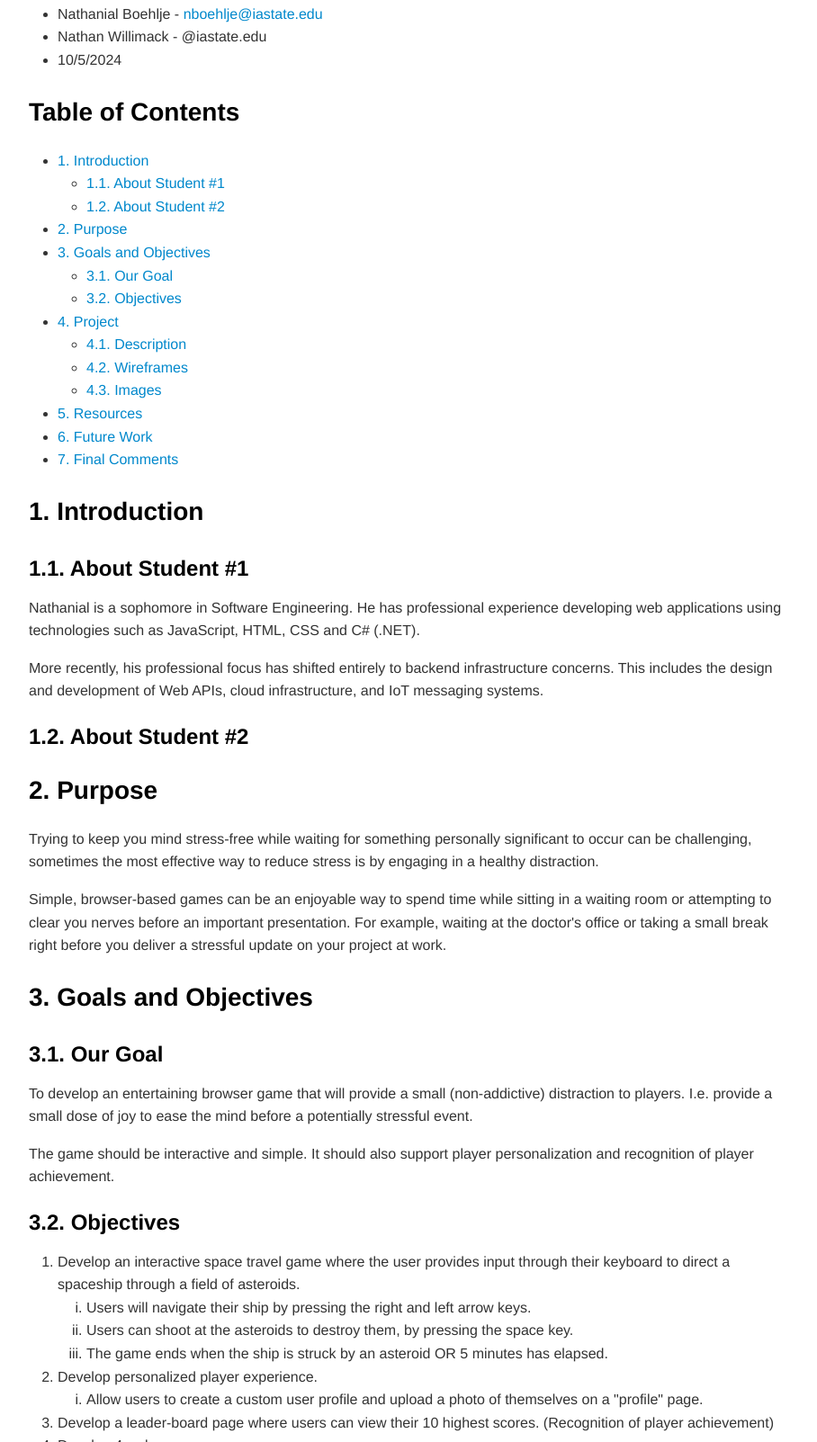
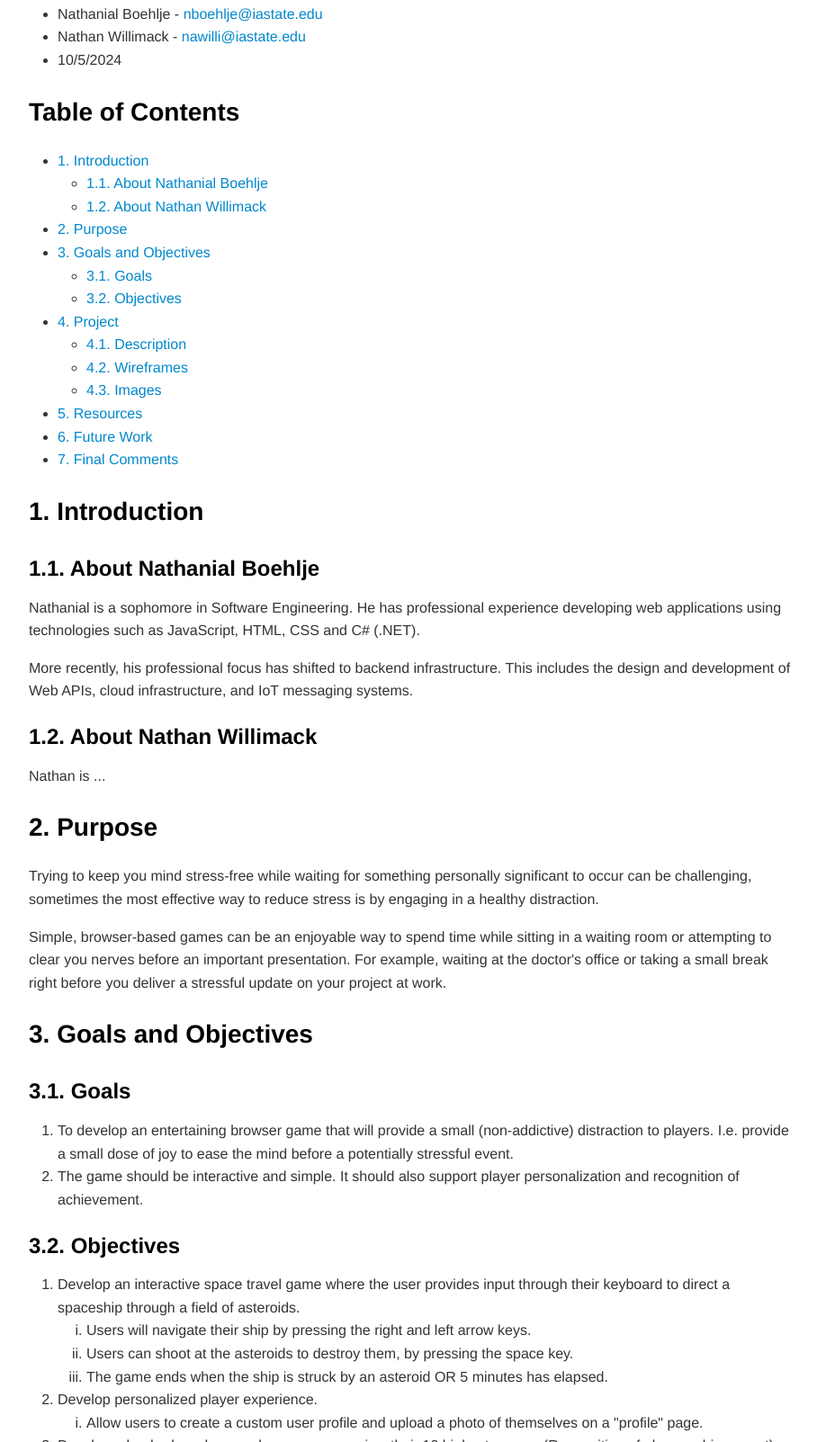
Before and after one commit to nboehlje/se319-midterm-project, a plain HTML site: page docs/Midtermproposal_19.html in a window 1280 px wide. Shown: the part 212-1815 px from the top of the page at 90% size, without its empty margins (183-1091 px from the left). Drawn offline with nearby package versions, Linux system fonts and the light colour scheme.

Commit message:
updated proposal

```diff
--- a/docs/Midtermproposal_19.html
+++ b/docs/Midtermproposal_19.html
@@ -30,21 +30,21 @@ Midterm Project Proposal</p>
 <h1 id="se-3190-midterm-project-proposal-team-19----omit-from-toc--">SE 3190 Midterm Project Proposal: Team #19  <!-- omit from toc --> </h1>
 <ul>
 <li>Nathanial Boehlje - <a href="mailto:nboehlje@iastate.edu">nboehlje@iastate.edu</a></li>
-<li>Nathan Willimack - <netid>@iastate.edu</netid></li>
+<li>Nathan Willimack - <a href="mailto:nawilli@iastate.edu">nawilli@iastate.edu</a></li>
 <li>10/5/2024</li>
 </ul>
 <h2 id="table-of-contents---omit-from-toc--">Table of Contents <!-- omit from toc --> </h2>
 <ul>
 <li><a href="#1-introduction">1. Introduction</a>
 <ul>
-<li><a href="#11-about-student-1">1.1. About Student #1</a></li>
-<li><a href="#12-about-student-2">1.2. About Student #2</a></li>
+<li><a href="#11-about-nathanial-boehlje">1.1. About Nathanial Boehlje</a></li>
+<li><a href="#12-about-nathan-willimack">1.2. About Nathan Willimack</a></li>
 </ul>
 </li>
 <li><a href="#2-purpose">2. Purpose</a></li>
 <li><a href="#3-goals-and-objectives">3. Goals and Objectives</a>
 <ul>
-<li><a href="#31-our-goal">3.1. Our Goal</a></li>
+<li><a href="#31-goals">3.1. Goals</a></li>
 <li><a href="#32-objectives">3.2. Objectives</a></li>
 </ul>
 </li>
@@ -60,17 +60,24 @@ Midterm Project Proposal</p>
 <li><a href="#7-final-comments">7. Final Comments</a></li>
 </ul>
 <h2 id="1-introduction">1. Introduction </h2>
-<h3 id="11-about-student-1">1.1. About Student #1 </h3>
+<h3 id="11-about-nathanial-boehlje">1.1. About Nathanial Boehlje </h3>
 <p>Nathanial is a sophomore in Software Engineering. He has professional experience developing web applications using technologies such as JavaScript, HTML, CSS and C# (.NET).</p>
-<p>More recently, his professional focus has shifted entirely to backend infrastructure concerns. This includes the design and development of Web APIs, cloud infrastructure, and IoT messaging systems.</p>
-<h3 id="12-about-student-2">1.2. About Student #2 </h3>
+<p>More recently, his professional focus has shifted to backend infrastructure. This includes the design and development of Web APIs, cloud infrastructure, and IoT messaging systems.</p>
+<h3 id="12-about-nathan-willimack">1.2. About Nathan Willimack </h3>
+<p>Nathan is ...</p>
 <h2 id="2-purpose">2. Purpose </h2>
 <p>Trying to keep you mind stress-free while waiting for something personally significant to occur can be challenging, sometimes the most effective way to reduce stress is by engaging in a healthy distraction.</p>
 <p>Simple, browser-based games can be an enjoyable way to spend time while sitting in a waiting room or attempting to clear you nerves before an important presentation. For example, waiting at the doctor's office or taking a small break right before you deliver a stressful update on your project at work.</p>
 <h2 id="3-goals-and-objectives">3. Goals and Objectives </h2>
-<h3 id="31-our-goal">3.1. Our Goal </h3>
+<h3 id="31-goals">3.1. Goals </h3>
+<ol>
+<li>
 <p>To develop an entertaining browser game that will provide a small (non-addictive) distraction to players. I.e. provide a small dose of joy to ease the mind before a potentially stressful event.</p>
-<p>The game should be interactive and simple. It should also support player personalization and recognition of player achievement.</p>
+</li>
+<li>
+<p>The game should be interactive and simple. It should also support player personalization and recognition of achievement.</p>
+</li>
+</ol>
 <h3 id="32-objectives">3.2. Objectives </h3>
 <ol>
 <li>
```
Also changed, not shown: 2 other files.
